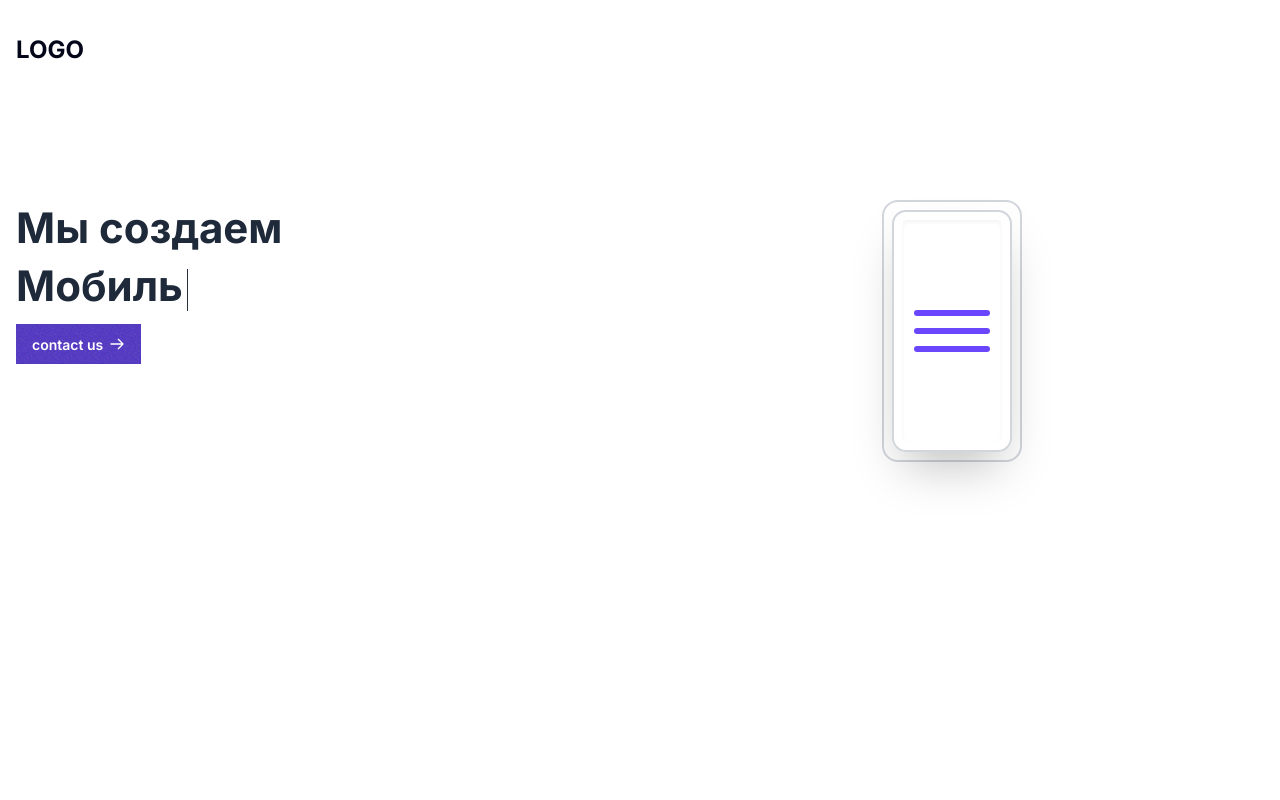
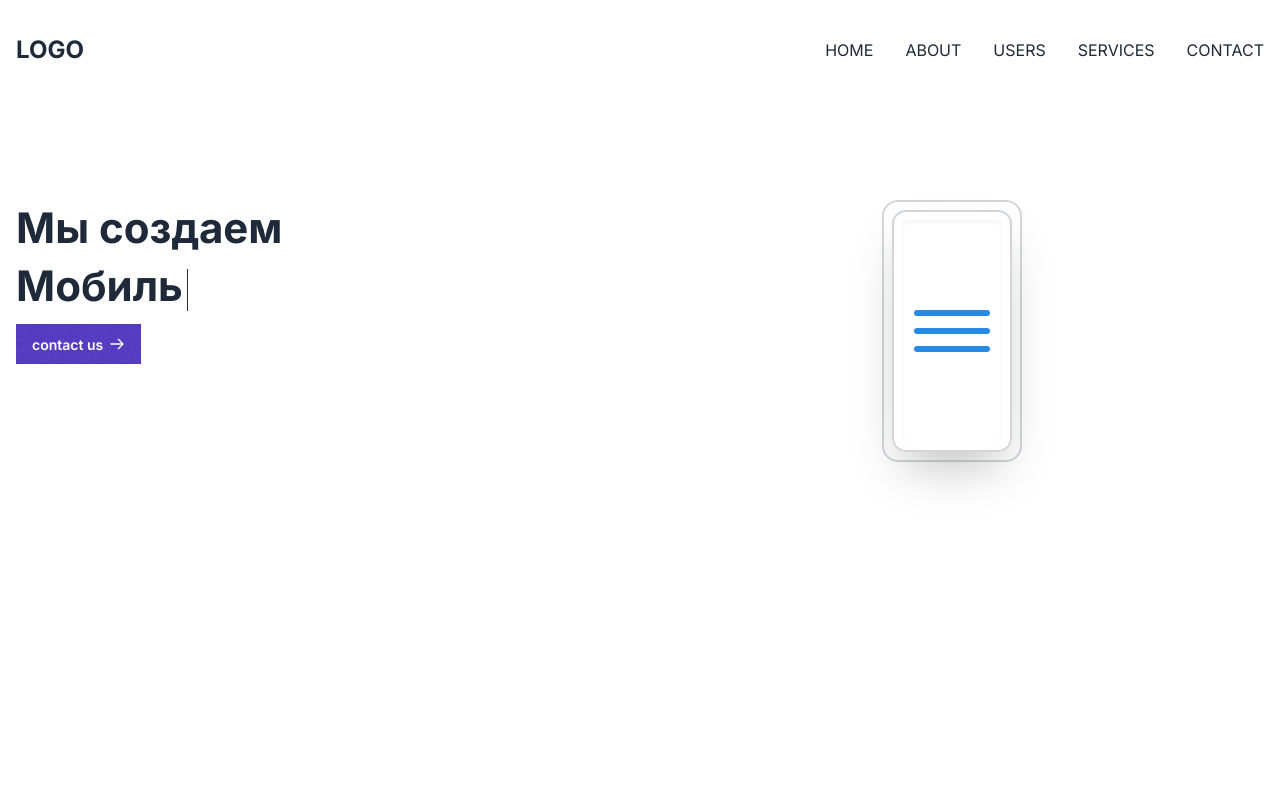
Before and after one commit to AlixandrN/ssg-dev-outstaff, a Next.js app: page / in a window 1280 px wide. Shown: the top 800 px of the page. Built offline with nearby package versions, Linux system fonts and the light colour scheme; no server answers.

Commit message:
header is enhanced

```diff
--- a/app/globals.css
+++ b/app/globals.css
@@ -1,11 +1,15 @@
 @import "tailwindcss";
 
 @plugin "daisyui" {
-  themes: light --default, dark --prefersdark, cupcake, bumblebee;
+  themes:
+    light --default,
+    dark --prefersdark,
+    cupcake,
+    bumblebee;
   root: ":root";
-  include: ;
-  exclude: ;
-  prefix: ;
+  include:;
+  exclude:;
+  prefix:;
   logs: true;
 }
 @import "tw-animate-css";
@@ -101,6 +105,8 @@
 }
 
 :root {
+  --brand-blue: #298ae6;
+  --transparent: oklch(100% 0 0 / 0);
   --c-green: oklch(0.754 0.146 155.8);
   --c-green-hover: oklch(0.68 0.146 155.8);
   --radius: 0.625rem;
@@ -230,5 +236,5 @@ html {
 }
 
 .section-style {
-  @apply relative w-full md:px-8 flex gap-2 ;
+  @apply relative w-full md:px-8 flex gap-2;
 }
--- a/components/AdaptiveBox/index.tsx
+++ b/components/AdaptiveBox/index.tsx
@@ -75,8 +75,10 @@ export const AdaptiveBox = () => {
                 flex: state === "mobile" ? "0 0 6px" : "1 1 0%",
                 padding: state === "mobile" ? "0px" : "8px",
                 backgroundColor:
-                  state === "mobile" ? "#6b46ff" : "rgba(255, 255, 255, 0)", // to do colors
-                borderColor: "#6b46ff", // to do colors
+                  state === "mobile"
+                    ? "var(--brand-blue)"
+                    : "var(--transparent)",
+                borderColor: "var(--brand-blue)",
               }}
               className="border-2 rounded-md flex flex-col justify-center overflow-hidden w-full mx-auto"
             >
--- a/components/Header/NavDesktop.tsx
+++ b/components/Header/NavDesktop.tsx
@@ -9,7 +9,7 @@ export const NavDesktop = () => {
         <Link
           key={item}
           href={EPublicRoutes[item as keyof typeof EPublicRoutes]}
-          className="text-white hover:text-blue-600 transition-colors duration-200"
+          className="hover:[text-shadow:0_0_0.65px_currentColor] transition-all duration-200"
         >
           {item}
         </Link>
--- a/components/Header/NavMobile.tsx
+++ b/components/Header/NavMobile.tsx
@@ -24,7 +24,7 @@ export const NavMobile = ({
             <Link
               key={item}
               href={EPublicRoutes[item as keyof typeof EPublicRoutes]}
-              className="hover:text-blue-600 transition-colors duration-200"
+              className="text-gray-800 transition-colors duration-200"
               onClick={() => removeBurgerMenu()}
             >
               {item}
--- a/components/Header/index.tsx
+++ b/components/Header/index.tsx
@@ -1,7 +1,6 @@
 "use client";
 
 import { useState, useEffect } from "react";
-import { usePathname } from "next/navigation";
 import { useScroll } from "@/hooks/useScroll";
 import { Logo } from "./Logo";
 import { NavDesktop } from "./NavDesktop";
@@ -9,10 +8,8 @@ import { BurgerButton } from "./BurgerButton";
 import { NavMobile } from "./NavMobile";
 
 export const Header = () => {
-  const pathname = usePathname();
   const [isMobileMenuOpen, setIsMobileMenuOpen] = useState(false);
   const isScrolled = useScroll(80);
-  const isHomePage = pathname === "/";
 
   // Scroll lock when mobile menu is open
   useEffect(() => {
@@ -37,13 +34,11 @@ export const Header = () => {
     <>
       <header
         className={`
-        fixed top-0 w-full transition-all duration-500 z-50
+        fixed top-0 w-full transition-all duration-500 z-50 text-gray-800
       ${
-        isHomePage
-          ? isScrolled
-            ? "backdrop-blur-sm bg-primary/70 shadow-lg py-3"
-            : "h-25 flex items-center text-primary-content"
-          : "bg-linear-to-r from-primary to-secondary-dark text-primary-content h-25 flex items-center"
+        isScrolled
+          ? "backdrop-blur-sm bg-linear-to-r from-primary to-secondary-darkshadow-lg py-3"
+          : "h-25 flex items-center"
       }
 
     ${isMobileMenuOpen ? "bg-primary text-primary-content" : ""}
```
Also changed, not shown: 1 other file (tests, documents, lock files or other folders).
